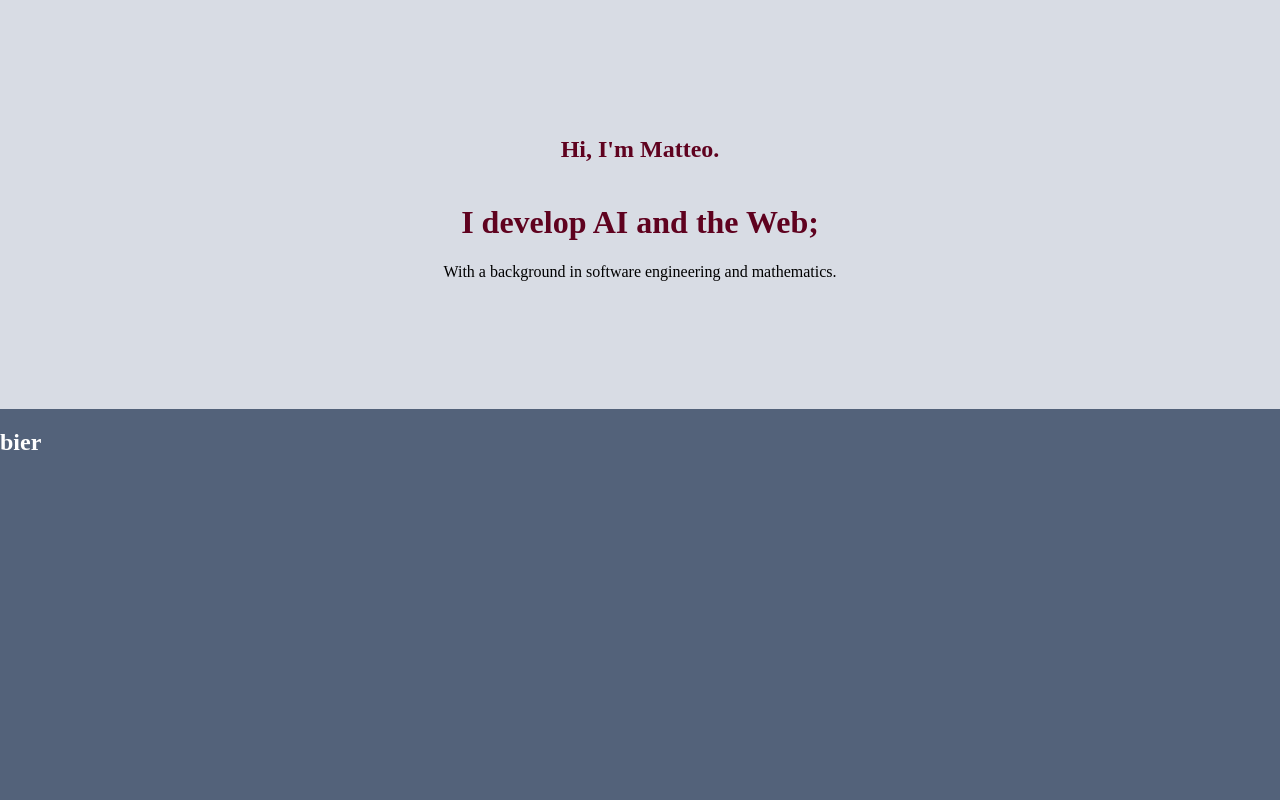
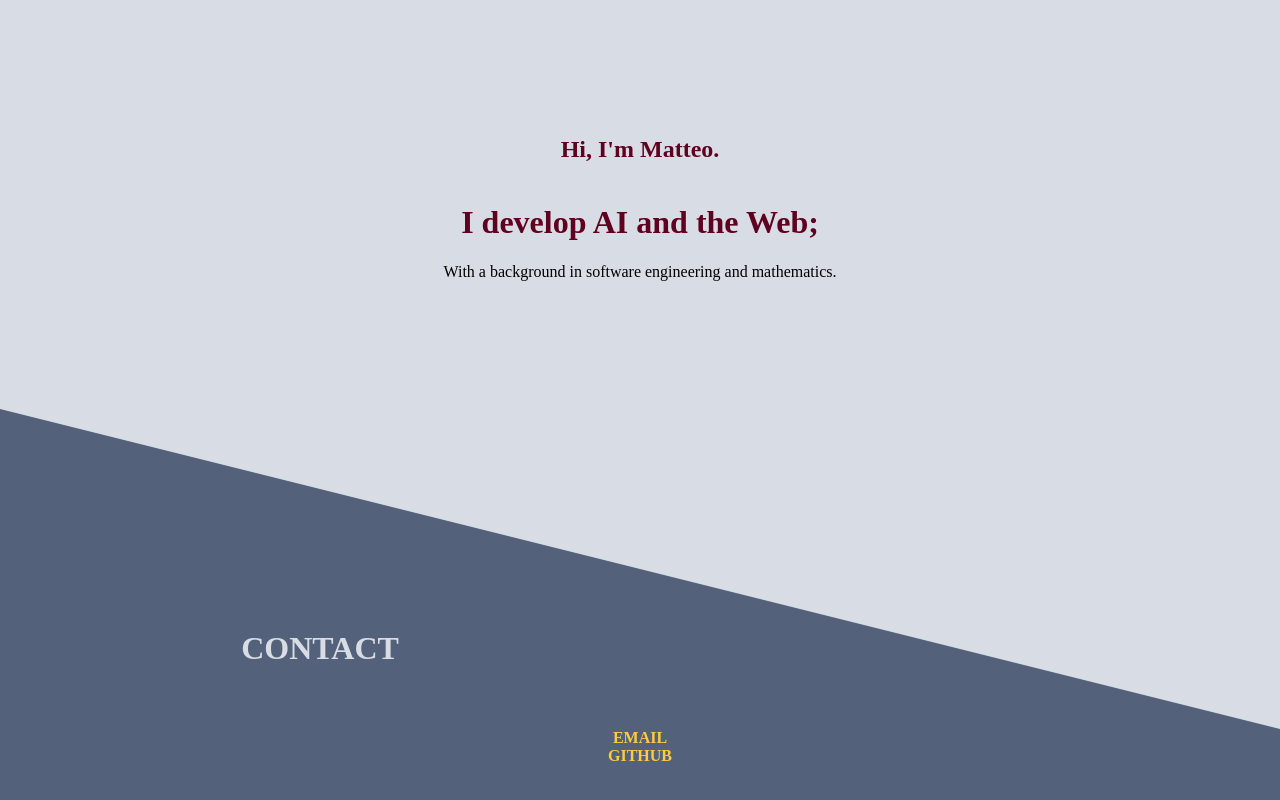
Before and after one commit to DrumsnChocolate/drumsnchocolate.nl, a Vue app in the folder frontend/: page / in a window 1280 px wide. Shown: the part 412-1212 px from the top of the page. Built offline with nearby package versions, Linux system fonts and the light colour scheme.

Commit message:
include some contact info

```diff
--- a/frontend/src/components/ContactSection.vue
+++ b/frontend/src/components/ContactSection.vue
@@ -1,13 +1,62 @@
 <template>
-  <div class="bg-drums" style="height: 50vh">
-    <h2>bier</h2>
+  <div
+    class="bg-drums"
+    style="
+      height: 50vh;
+      width: 100%;
+      display: flex;
+      flex-direction: column;
+      justify-content: stretch;
+    "
+  >
+    <div class="rectangle-mid">
+      <div class="diagonal-split" style="position: relative">
+        <div class="header-position">
+          <div
+            style="display: flex; justify-content: center; align-items: center; width: 0; height: 0"
+          >
+            <h1 class="platinum" style="white-space: nowrap">CONTACT</h1>
+          </div>
+        </div>
+      </div>
+    </div>
+    <div class="rectangle-bottom">
+      <a href="mailto:matbronk@gmail.com">EMAIL</a>
+      <a href="https://github.com/DrumsnChocolate">GITHUB</a>
+    </div>
   </div>
 </template>
 
-<style lang="scss">
+<style lang="scss" scoped>
 .gradient {
   height: 10vh;
   width: 100%;
   background-image: linear-gradient(var(--platinum), var(--drums-blue));
 }
+
+.diagonal-split {
+  border-top: 20vh solid var(--platinum);
+  border-right: 50vw solid var(--platinum);
+  border-bottom: 20vh solid var(--drums-blue);
+  border-left: 50vw solid var(--drums-blue);
+  height: 0;
+  width: 0;
+}
+
+.header-position {
+  position: absolute;
+  top: calc(10vh);
+  right: calc(100vw / 4);
+  width: 0;
+  height: 0;
+}
+
+.rectangle-bottom {
+  flex-grow: 1;
+  width: 100vw;
+  display: flex;
+  flex-direction: column;
+  align-items: center;
+}
 </style>
+<script setup lang="ts"></script>
--- a/frontend/src/components/HeroSection.vue
+++ b/frontend/src/components/HeroSection.vue
@@ -2,14 +2,14 @@
   <div
     style="
       height: 50vh;
-      width: 100vw;
+      width: 100%;
       display: flex;
       flex-direction: column;
       justify-content: stretch;
     "
   >
     <div class="rectangle-top"></div>
-    <div class="rectangle-mid">
+    <div>
       <div class="diagonal-split" style="position: relative">
         <div class="header-position">
           <div
@@ -35,20 +35,12 @@
 
 <script setup lang="ts"></script>
 
-<style>
+<style lang="scss" scoped>
 .rectangle-top {
   flex-grow: 1;
   width: 100vw;
   background-color: var(--chocolate-cosmos);
 }
-.rectangle-mid {
-  width: 100vw;
-}
-.rectangle-bottom {
-  flex-grow: 1;
-  width: 100vw;
-}
-
 .diagonal-split {
   border-top: 20vh solid var(--chocolate-cosmos);
   border-right: 50vw solid var(--platinum);
```
